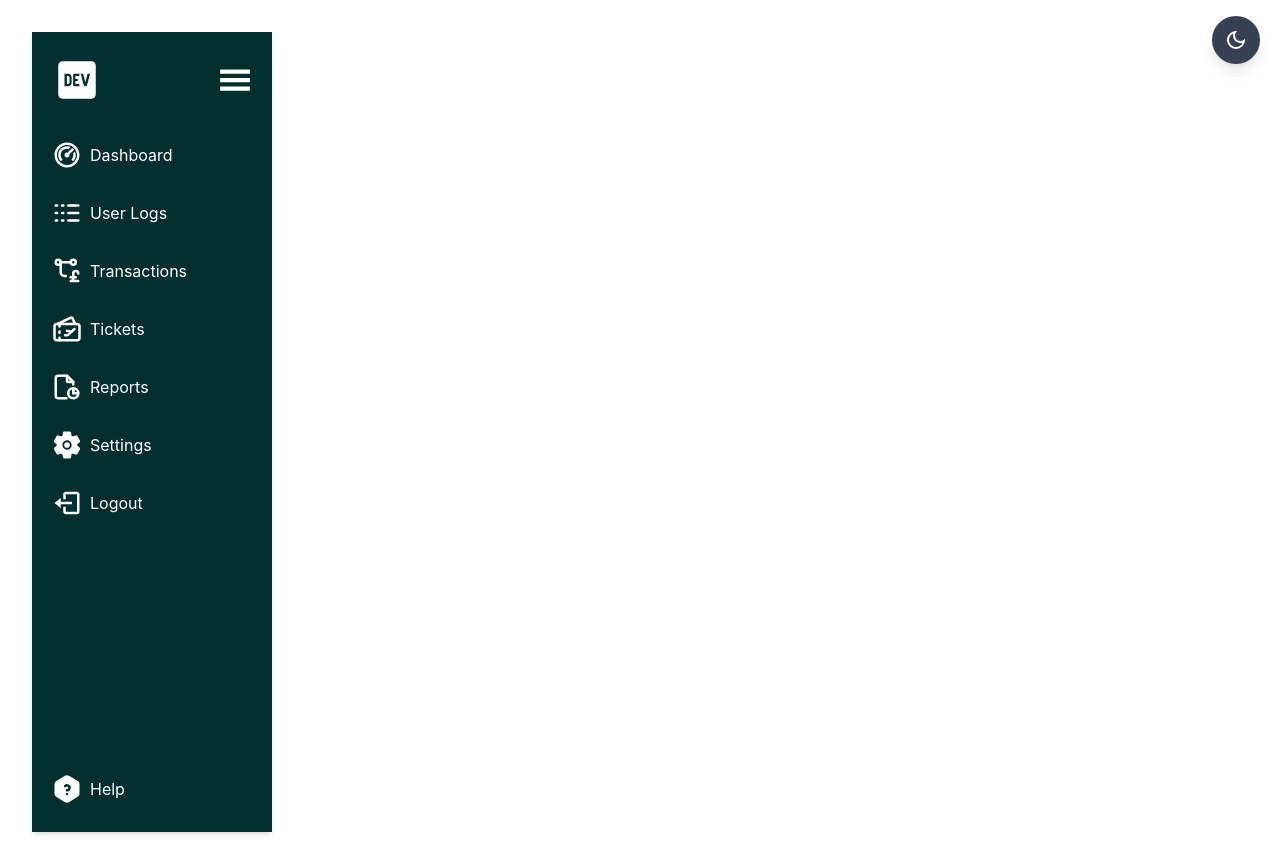
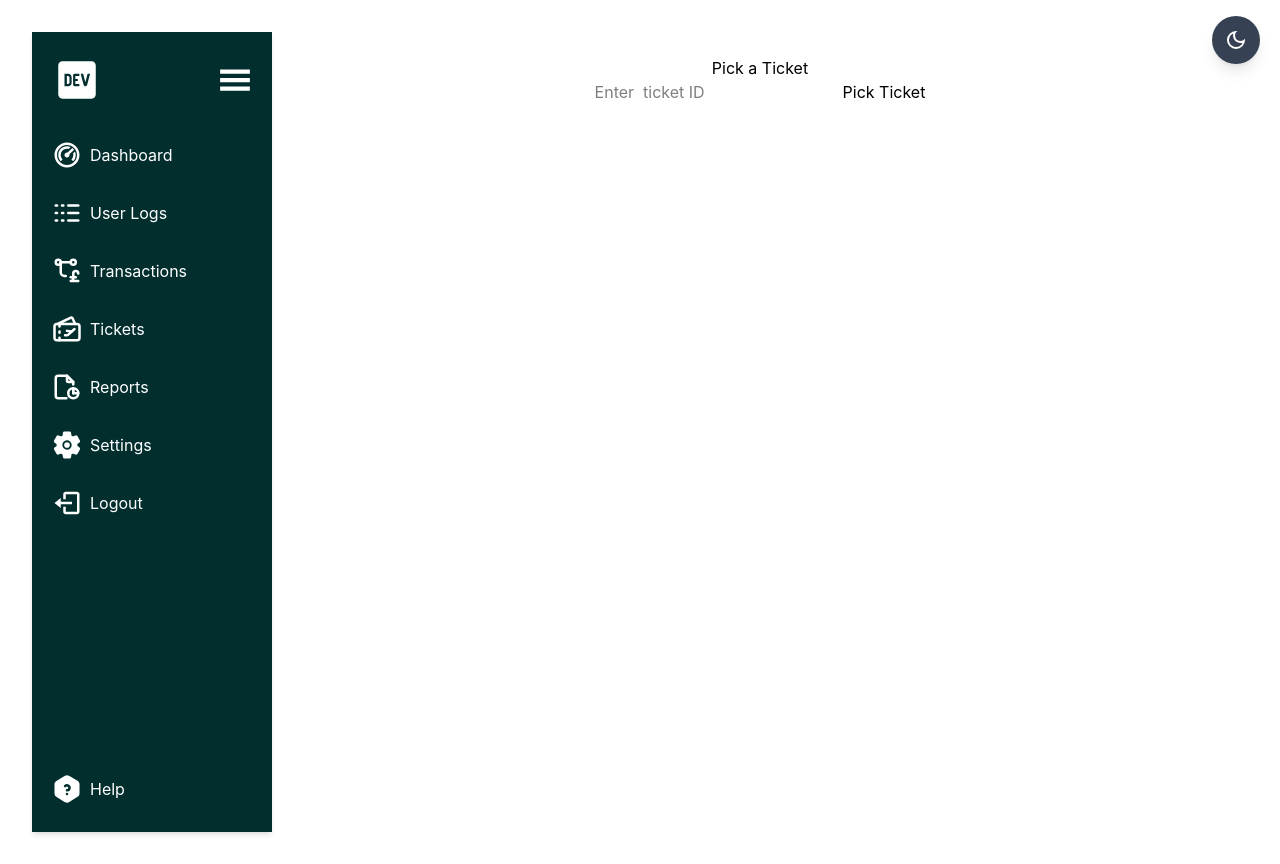
Before and after one commit to Elizabethcodes44/my-admin-dashboard, a React (Vite) app: page /admin/pickTickets in a window 1280 px wide. Built offline with nearby package versions, Linux system fonts and the light colour scheme.

Commit message:
pick ticket functionality added and updated

```diff
--- a/public/admin/pickTicket.json
+++ b/public/admin/pickTicket.json
@@ -6,7 +6,7 @@
     "message": "i am trying to send money out but it saying connection error...",
     "status": "closed",
 "email": "johnnycambel8@gmail.com",
-    "ticket_id": "TICKET-3ni2lzru",
+    "ticket_id": "TICKET-3ni2lzby",
     "created_at": "2025-02-08T09:47:14.412Z",
     "updated_at": "2025-03-12T15:20:45.158Z",
     "support_note": "user request for transaction that they haven’t received...",
@@ -27,10 +27,10 @@
         {
             "id": 4,
             "user_id": "6b3f6a57-fe46-4cd5-9db0-f7ff31344b0c",
-            "message": "i am trying to send money out but it saying connection error...",
+            "message": "what do i do about my transaction that failed due to poor network connection.",
             "status": "closed",
         "email": "johnnycambel8@gmail.com",
-            "ticket_id": "TICKET-3ni2lzru",
+            "ticket_id": "TICKET-3ni2lzty",
             "created_at": "2025-02-08T09:47:14.412Z",
             "updated_at": "2025-03-12T15:20:45.158Z",
             "support_note": "user request for transaction that they haven’t received...",
--- a/src/App.jsx
+++ b/src/App.jsx
@@ -4,7 +4,9 @@ import {useState} from "react"
 import NavBar from './components/sidebar';
 import Dashboard from './components/dashboard';
 import Settings from './components/settings';
-import Tickets from './components/ticketscomponent/tickets';
+import CloseTickets from './components/ticketscomponent/closeTickets';
+import GetTickets from './components/ticketscomponent/getTicktes';
+import PickTickets from './components/ticketscomponent/pickTickets';
 import Transactions from './components/transactions';
 import ThemeProvider from "./components/theme";
 import Reports from './components/reports';
@@ -39,7 +41,9 @@ function MainApp() {
         <Route path = "/" element={<Dashboard/>}/>
         <Route path = "/getUserLogs" element={<UserLogs/>}/>
         <Route path = "/getUserTransactions" element={<Transactions/>}/>
-        <Route path = "/tickets" element={<Tickets/>}/>
+        <Route path = "/getTickets" element={<GetTickets/>}/>
+        <Route path = "/admin/pickTickets" element={<PickTickets/>}/>
+        <Route path = "/admin/closeTickets" element={<CloseTickets/>}/>
         <Route path = "/reports" element={<Reports/>}/>
         <Route path = "/settings" element={<Settings/>}/>
 
--- a/src/components/sidebar.jsx
+++ b/src/components/sidebar.jsx
@@ -1,4 +1,4 @@
-import { useState } from "react";
+
 //icons
 import { GiHamburgerMenu } from "react-icons/gi";
 import { MdLogoDev } from "react-icons/md";
@@ -29,7 +29,11 @@ const menuItems = [
   {
     icons: <LuTicketsPlane size={30} />,
     label: "Tickets",
-    path: "/getTickets"
+    submenu: [
+      { label: "Pick Tickets", path: "/admin/pickTickets" },
+      { label: "Close Tickets", path: "/admin/closeTickets" },
+      { label: "Get Tickets", path: "/getTickets" },
+    ]
   },
   {
     icons: <TbFileReport size={30} />,
@@ -51,6 +55,9 @@ const menuItems = [
 export default function NavBar({open, setOpen}) {
 
   const { theme } = useTheme();
+
+
+
   return (
     <>
       <nav
@@ -77,32 +84,53 @@ export default function NavBar({open, setOpen}) {
           </div>
         </div>
         <ul className="flex-1">
-          {menuItems.map((item, index) => {
-            return (
+          {menuItems.map((item, index) => (
               <li
                 key={index}
-                className="my-3"
+                className="my-3 relative group"
               >
+                {item.submenu ? (
+                  <div className="relative">
+                    <div className="flex items-center gap-2 px-3 py-2 hover:bg-emerald-800 rounded-md duration-300 cursor-pointer text-white"  >
+
+                      {item.icons}
+                      <p className={`${!open ? "width-0 translate-x-4" : "block"} duration-500 overflow-hidden`}>{item.label}</p>
+                      {!open && (
+          <p className="absolute left-16 shadow-md rounded-md w-0 p-0 text-white text-sm px-2 py-1 duration-300 overflow-hidden group-hover:w-auto opacity-0 group-hover:p-2 group-hover:opacity-100">
+            {item.label}
+          </p>
+        )}
+                </div>
+
+                  <ul className="absolute left-full top-0 ml-1 bg-teal-900 rounded-md shadow-md hidden group-hover:block w-48 ">
+                    {item.submenu.map((sub, subIndex) => (
+                     <li key={subIndex}>
+                     <Link
+                       to={sub.path}
+                       className="block px-3 py-2 hover:bg-emerald-700 rounded-md duration-300 text-sm"
+                     >
+                       {sub.label}
+                     </Link>
+                   </li>
+                    ))}
+                  </ul>
+
+                </div>
+                ) : (
                  <Link to={item.path} className="flex items-center gap-2 px-3 py-2 hover:bg-emerald-800 rounded-md duration-300 cursor-pointer text-white">
 
-                <div>{item.icons}</div>
+                {item.icons}
                 <p
                   className={`${
                     !open ? "width-0 translate-x-4" : "block"
                   } duration-500 overflow-hidden`}
-                >
-                  {item.label}
-                </p>
-                {!open && (
-                  <p className="absolute left-16 shadow-md rounded-md w-0 p-0 border-md 0 text-white text-sm px-2 py-1 duration-300 overflow-hidden group-hover:w-auto opacity-0 group-hover:p-2 group-hover:opacity-200">
-                    {item.label}
-                  </p>
-                )}
-               </Link>
-              </li>
-            );
-          })}
-        </ul>
+                > {item.label} </p>
+                   </Link>
+            )}
+          </li>
+        ))}
+      </ul>
+
         <div className="px-3 py-2  hover:bg-emerald-800 rounded-md duration-300 cursor-pointer text-white flex gap-2 items-center my-3 relative group">
           <div>
             {" "}
--- /dev/null
+++ b/src/components/ticketscomponent/closeTickets.jsx
@@ -0,0 +1,5 @@
+export default function CloseTickets() {
+    return (
+        <div></div>
+    )
+}
--- /dev/null
+++ b/src/components/ticketscomponent/getTicktes.jsx
@@ -0,0 +1,5 @@
+export default function GetTickets() {
+    return(
+        <div></div>
+    )
+}
--- /dev/null
+++ b/src/components/ticketscomponent/pickTickets.jsx
@@ -0,0 +1,54 @@
+import {useState, useEffect} from "react";
+export default function PickTickets() {
+    const [ticketId, setTicketId] = useState("");
+    const [loading, setLoading] = useState("");
+    const [error, setError] = useState("");
+    const [message, setMessage] = useState("");
+
+
+    const pickTicket = () => {
+        if (!ticketId) {
+            setError("Please enter a Ticket ID");
+            return;
+        }
+        setLoading(true);
+        setError("");
+        setMessage("");
+        fetch("/admin/pickTicket.json", {
+            method: "POST",
+            headers: {"Content-Type": "applicaion/json"},
+            body: JSON.stringify ({ticket_id: ticketId}),
+        })
+        .then((res) => res.json())
+        .then((result) => {
+            if (result.success && result.data ) {
+                //finding ticket in the data array
+               const ticket =result.data.find((t) => t.ticket_id === ticketId);
+               if (ticket) {
+                setMessage(`Ticket Found: ${ticket.message}`)
+               } else {
+                setError("Ticket not found");
+               }
+            } else {
+                setError("Error retrieving ticket.");
+            }
+            })
+            .catch(() => setError("Error picking ticket."))
+            .finally(() => setLoading(false));
+        }
+
+    return(
+        <div>
+            <h3>Pick a Ticket</h3>
+            <input type ="text" value = {ticketId}
+            onChange = {(e) => setTicketId(e.target.value)}
+            placeholder ="Enter  ticket ID"/>
+            <button onClick = {pickTicket} disabled= {loading}>
+                {loading ? "Loading...." : "Pick Ticket"}
+
+            </button>
+            {error && <p style={{ color: "red" }}>{error}</p>}
+      {message && <p style={{ color: "green" }}>{message}</p>}
+        </div>
+    )
+}
--- a/src/components/ticketscomponent/tickets.jsx
+++ /dev/null
@@ -1,3 +0,0 @@
-export default function Tickets() {
-
-}
```
